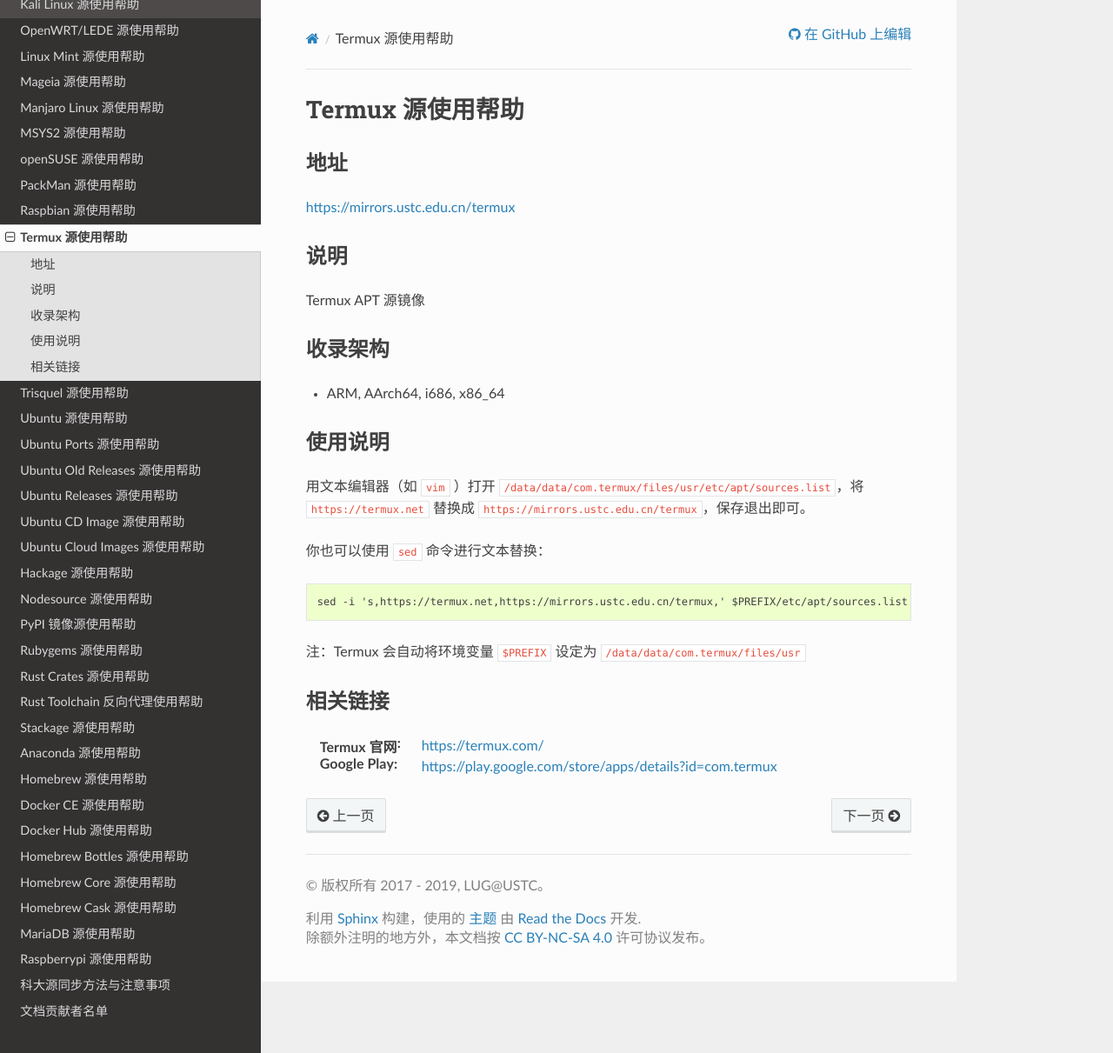
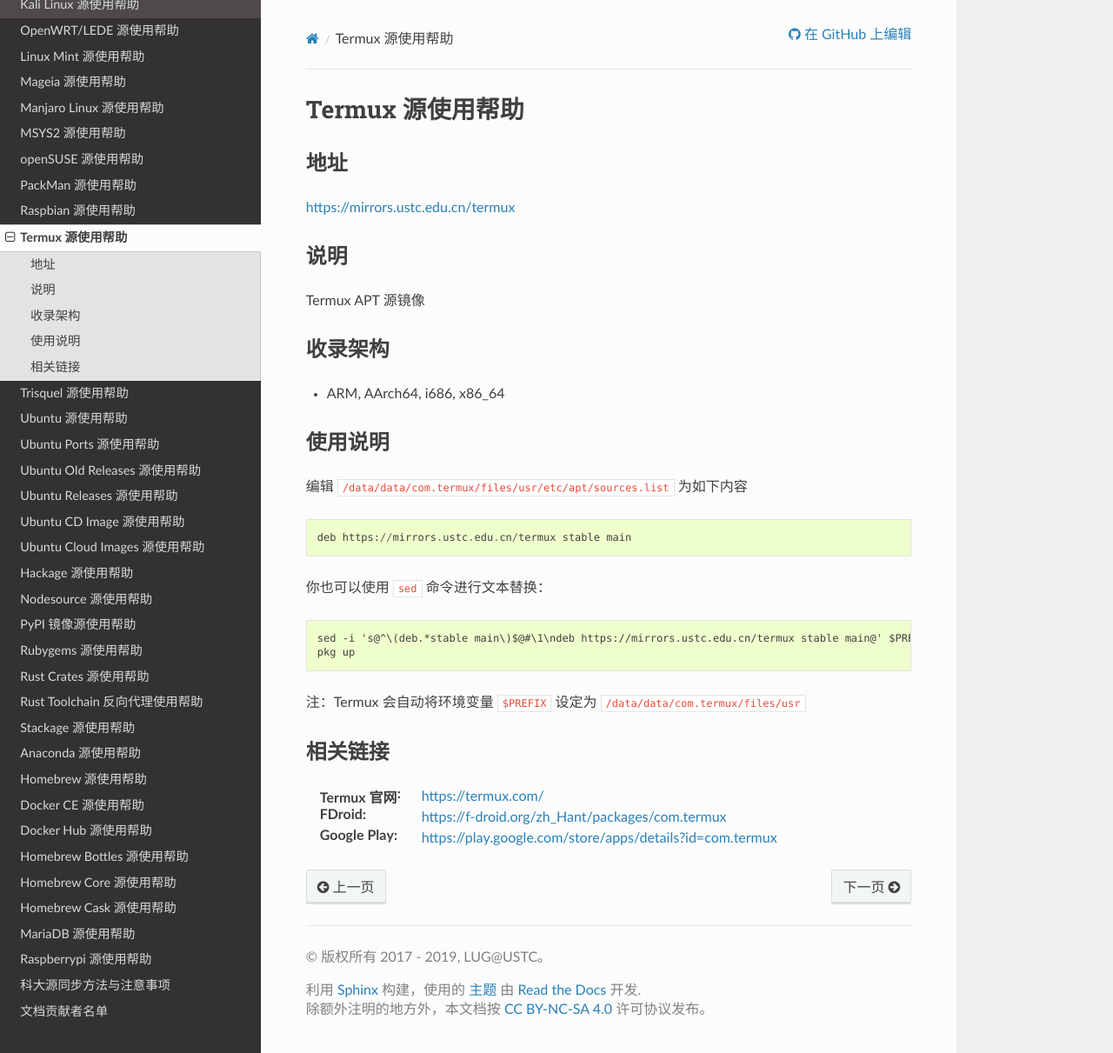
Before and after one commit to ustclug/mirrorhelp, a Sphinx documentation site: the page built from source/termux.rst, in a window 1280 px wide and 1211 px high. Shown: the whole window at 87% size. Built offline with Sphinx 7.4.7 and the Read the Docs theme 2.0.0, drawn with Linux system fonts in a browser that asks for light colours; pages that are not in the unit, such as notebooks, are missing from menus.

Commit message:
Update termux.rst

```diff
--- a/source/termux.rst
+++ b/source/termux.rst
@@ -20,13 +20,18 @@
 使用说明
 ==============
 
-用文本编辑器（如 ``vim`` ）打开 :file:`/data/data/com.termux/files/usr/etc/apt/sources.list`，将 ``https://termux.net`` 替换成 ``https://mirrors.ustc.edu.cn/termux``，保存退出即可。
+编辑 :file:`/data/data/com.termux/files/usr/etc/apt/sources.list` 为如下内容
+
+::
+
+    deb https://mirrors.ustc.edu.cn/termux stable main
 
 你也可以使用 ``sed`` 命令进行文本替换：
 
 ::
 
-    sed -i 's,https://termux.net,https://mirrors.ustc.edu.cn/termux,' $PREFIX/etc/apt/sources.list
+    sed -i 's@^\(deb.*stable main\)$@#\1\ndeb https://mirrors.ustc.edu.cn/termux stable main@' $PREFIX/etc/apt/sources.list
+    pkg up
 
 注：Termux 会自动将环境变量 ``$PREFIX`` 设定为 :file:`/data/data/com.termux/files/usr`
 
@@ -34,4 +39,5 @@
 ========
 
 :Termux 官网: https://termux.com/
+:FDroid: https://f-droid.org/zh_Hant/packages/com.termux
 :Google Play: https://play.google.com/store/apps/details?id=com.termux
```
